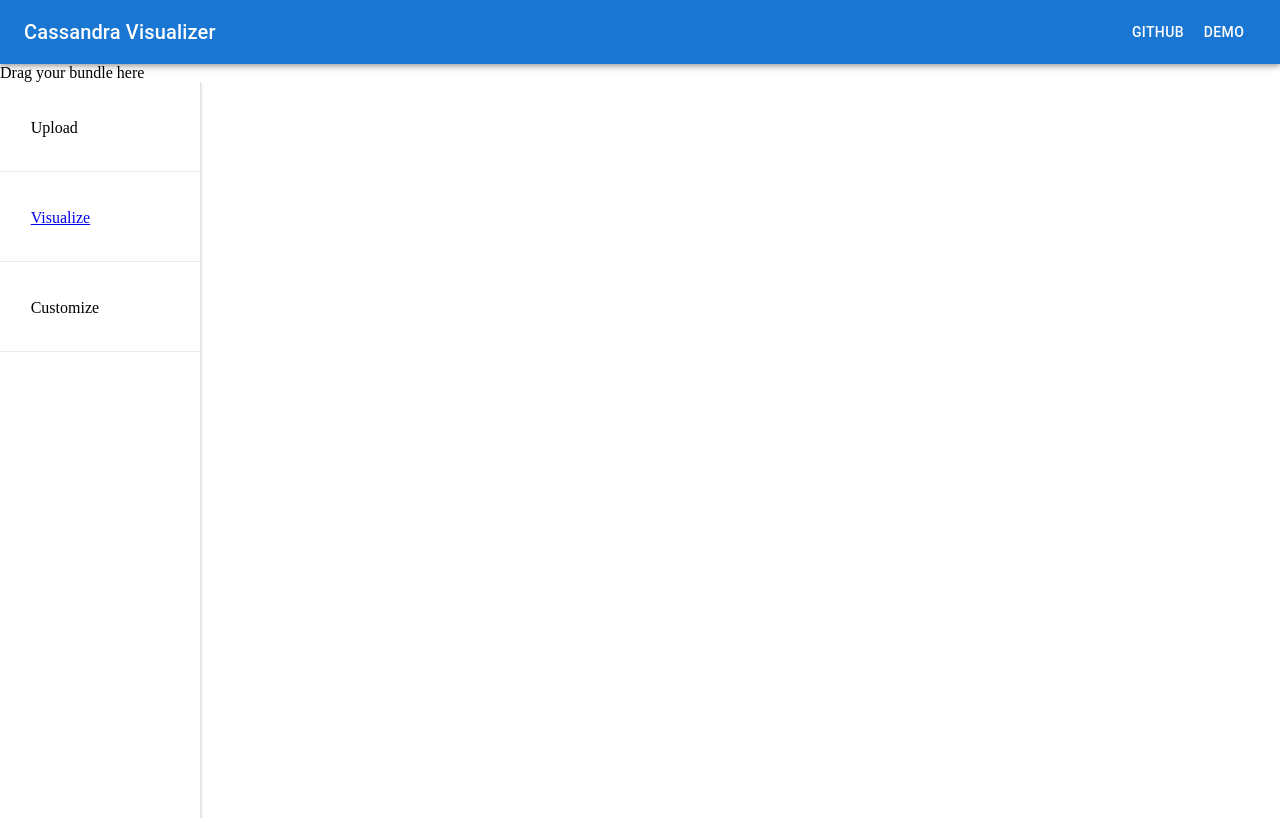
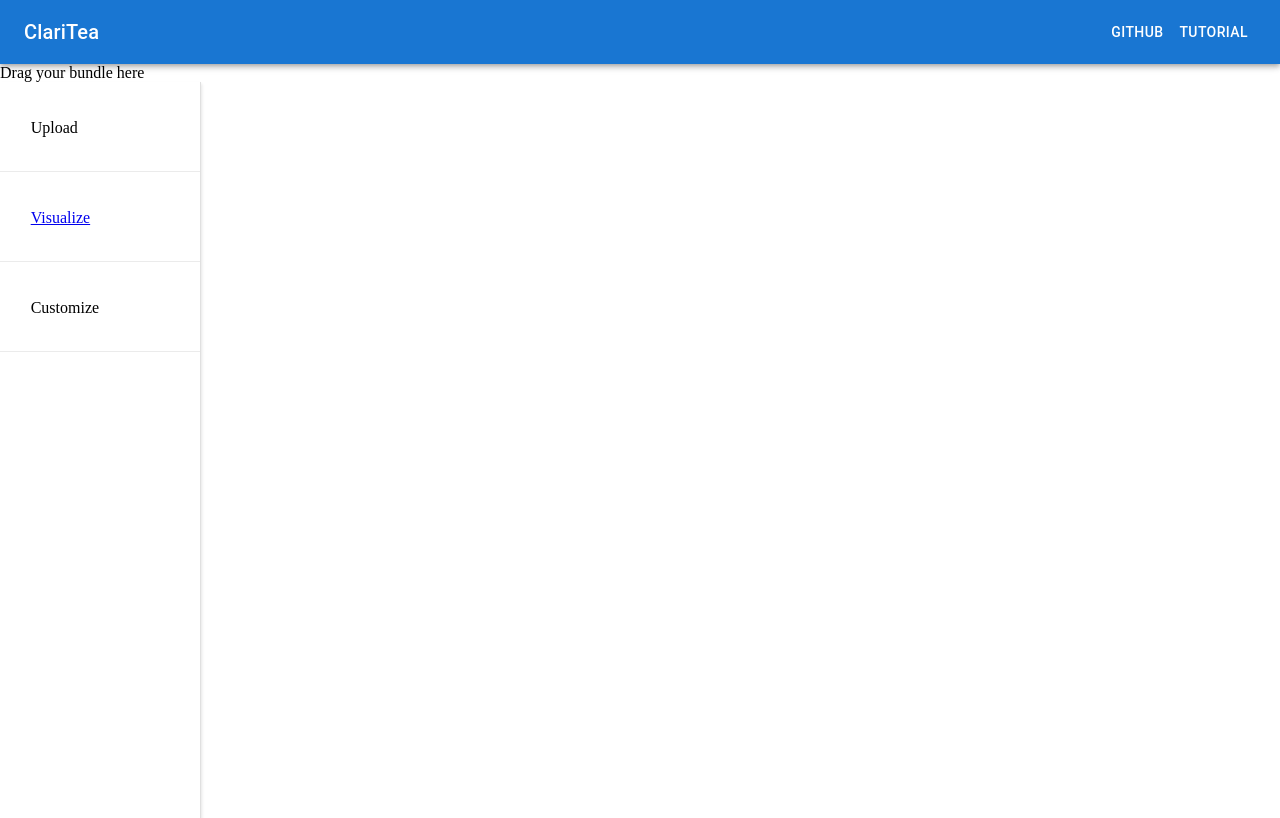
Before and after one commit to oslabs-beta/ClariTea, a React app: page /#/ in a window 1280 px wide. Built offline with nearby package versions, Linux system fonts and the light colour scheme.

Commit message:
adjusted product name in json, html, and header files to ClariTea

```diff
--- a/src/components/header/header.jsx
+++ b/src/components/header/header.jsx
@@ -11,7 +11,7 @@ export default function Header() {
       <AppBar position="static">
         <Toolbar>
           <Typography variant="h6" component="div" sx={{ flexGrow: 1 }}>
-            Cassandra Visualizer
+            ClariTea
           </Typography>
           <Button color="inherit" style={{textDecoration: 'none', color: 'white'}}>
           <a style={{ display: 'flex', textDecoration: 'none', alignItems: 'center', color: 'white'}} color="inherit" href="https://github.com/oslabs-beta/cassandra-visualizer" target="_blank">
@@ -19,7 +19,7 @@ export default function Header() {
               <p>Github</p>
             </a>
           </Button>
-          <Button href="" color="inherit">Demo</Button>
+          <Button href="" color="inherit">Tutorial</Button>
         </Toolbar>
       </AppBar>
     </Box>
--- a/src/index.html
+++ b/src/index.html
@@ -4,7 +4,7 @@
     <meta charset="UTF-8">
     <meta http-equiv="X-UA-Compatible" content="IE=edge">
     <meta name="viewport" content="width=device-width, initial-scale=1.0">
-    <title>Cassandra Visualizer</title>
+    <title>ClariTea</title>
 </head>
 <body>
     <div id = "root"></div>
```
Also changed, not shown: package.json (+5 -5 lines).
